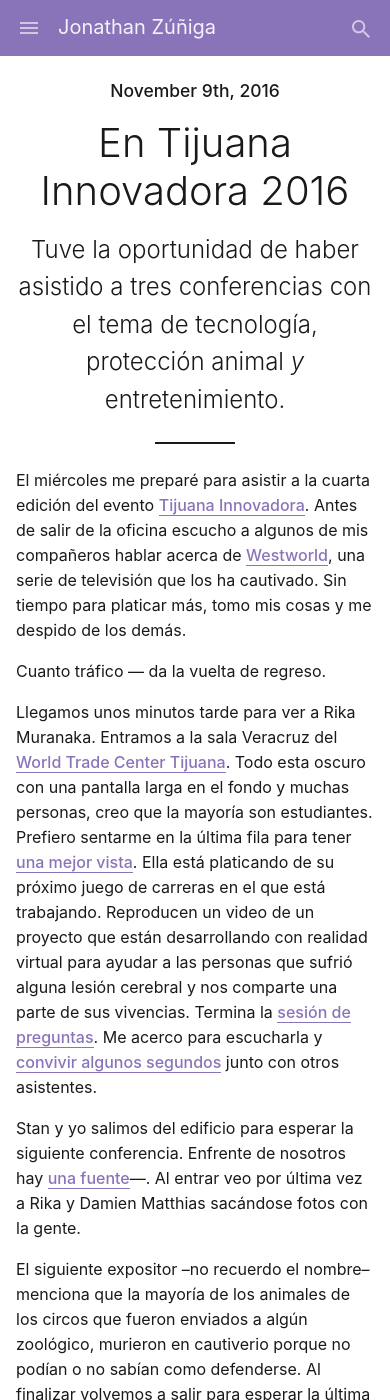
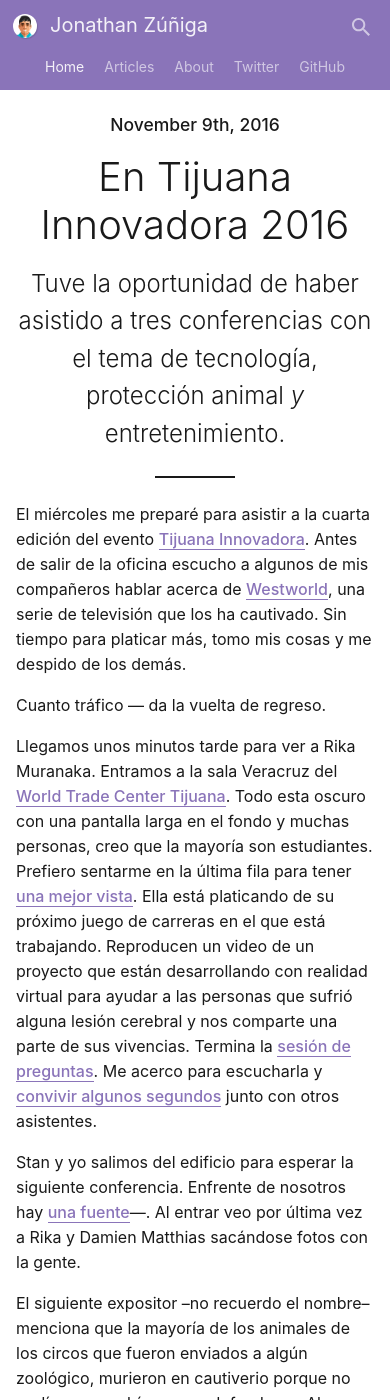
Before and after one commit to jonathanzuniga/jonathanzuniga.github.io, a Jekyll site: the page built from index.html, in a window 390 px wide and 1400 px high. Built offline with Jekyll 4.4.1, drawn with Linux system fonts in a browser that asks for light colours; nearby versions of some CDN libraries.

Commit message:
Modify the header page, remove the drawer.

```diff
--- a/_config.yml
+++ b/_config.yml
@@ -13,7 +13,7 @@ encoding: utf-8
 # Author details
 authors:
   jonathan:
-    avatar: jonathan.jpg
+    avatar: avatar-flat-jz-512.png
     name: Jonathan
     lastname: Zúñiga
     email: jonathanzuniga@gmail.com
--- a/_includes/header.html
+++ b/_includes/header.html
@@ -1,21 +1,21 @@
-{% assign author = site.authors['jonathan'] %}
+{% assign author = site.authors[ 'jonathan' ] %}
 <header class="header">
 	<div class="cntr">
 		<div class="row gutters-0">
 			<div class="col-12">
 				{% assign current = page.url | downcase | split: '/' %}
 				<nav class="navbar navbar--dark maxmd-navbar-responsive">
-					<button id="navbar__toggler" class="btn btn--link navbar__toggler maxmd-order-1 md-d-none">
-						<img src="images/ionicons_svg_md-menu.svg" alt="Menu icon">
+					<button class="header__btn btn btn--link maxmd-order-1">
+						<img class="header__avatar img-responsive" src="{{ site.baseurl }}/images/authors/{{ author.avatar }}" alt="Avatar">
 					</button>
 
 					<div class="navbar__brand maxmd-fxg-1 maxmd-order-2">
-						<a class="navbar__a maxmd-p-left-0" href="{{ site.baseurl }}/">
+						<a class="navbar__a p-left-0" href="{{ site.baseurl }}/">
 							<span class="header__title anim-slide-out-in">{{ author.name }} {{ author.lastname }}</span>
 						</a>
 					</div>
 
-					<div class="navbar__no-collapse maxmd-order-4 jc-space-between maxmd-p-bottom-05 fxg-1 maxmd-d-none">
+					<div class="navbar__no-collapse maxmd-order-4 jc-space-between maxmd-p-bottom-05 fxg-1">
 						<ul class="navbar__menu">
 							<li class="navbar__item {% if page.url == '/' %}active{% endif %}">
 								<a class="navbar__a a a--home" href="{{ site.baseurl }}/">
--- a/_layouts/default.html
+++ b/_layouts/default.html
@@ -19,12 +19,6 @@
 		{% elsif page.url == '/search' %}
 			body--search
 		{% endif %}">
-		<div class="drawer-wrap">
-			<div id="drawer-left" class="drawer drawer--left drawer--overlap"></div>
-
-			<div id="drawer-overlay" class="drawer-overlay"></div>
-
-			<div class="drawer-outside">
 			{% include header.html %}
 
 			<div class="cntr">
@@ -47,7 +41,6 @@
 				</div>
 			</div>
 		</div>
-		</div>
 
 		<script src="https://cdnjs.cloudflare.com/ajax/libs/jquery/3.2.1/jquery.min.js"></script>
 		<script src="{{ '/js/lunr.min.js' | prepend: site.baseurl }}"></script>
--- a/_sass/_style.scss
+++ b/_sass/_style.scss
@@ -123,9 +123,9 @@ input:-webkit-autofill {
 		transition-delay: 3600s;
 	}
 
-	&:hover, &:active, &:focus {
-		-webkit-text-fill-color: $day__navbar__input-color;
-	}
+	// &:hover, &:active, &:focus {
+	// 	-webkit-text-fill-color: $day__navbar__input-color;
+	// }
 }
 
 .cntr {
@@ -133,10 +133,23 @@ input:-webkit-autofill {
 }
 
 .header {
+	background-color: $day__navbar-bg-color;
 	position: -webkit-sticky;
 	position: sticky;
 	top: 0;
 	z-index: 10000;
+}
+
+@media ( max-width: 1023px ) {
+
+	.header {
+		transform: translateY( -50% );
+		transition: transform 0.16s ease-out;
+	}
+
+	.header--full {
+		transform: translateY( 0 );
+	}
 }
 
 .header,
@@ -156,7 +169,19 @@ input:-webkit-autofill {
 
 }
 
-.navbar__toggler,
+.header__btn {
+	display: flex;
+	align-items: center;
+}
+
+.header__avatar {
+	border-radius: 50%;
+	box-shadow: 0.063rem 0.063rem 0.063rem rgba( #000, 0.125 );
+
+	width: 1.5rem;
+	height: 1.5rem;
+}
+
 .header__search-btn {
 	color: #fff;
 	opacity: 0.6;
@@ -192,14 +217,16 @@ input:-webkit-autofill {
 
 @media ( max-width: 1023px ) {
 
-	.navbar__toggler,
-	.navbar__a,
-	.navbar__form {
-		padding: 0.25rem 1rem;
-	}
+	// .header__btn,
+	// .navbar__brand .navbar__a,
+	// .navbar__form {
+	// 	padding-bottom: 0;
+	// }
 
 	.navbar__menu .navbar__a {
 		font-size: 0.875em;
+		padding-top: 0.25rem;
+		padding-bottom: 0.25rem;
 	}
 
 }
@@ -433,69 +460,3 @@ input:-webkit-autofill {
 
 	padding-bottom: 1.5rem;
 }
-
-.drawer-wrap {
-	overflow: initial;
-}
-
-.drawer-is-open {
-	overflow: hidden;
-}
-
-.drawer {
-	box-shadow: none;
-	overflow-y: auto;
-	transition: box-shadow 0.24s ease-out;
-	z-index: 10002;
-}
-
-.drawer-overlay {
-	z-index: 10001;
-}
-
-.drawer.open {
-	box-shadow: 0  8px 10px -5px rgba( 0, 0, 0, 0.2 ),
-				0 16px 24px  2px rgba( 0, 0, 0, 0.14 ),
-				0  6px 30px  5px rgba( 0, 0, 0, 0.12 );
-}
-
-.drawer__body {
-	li {
-		font-size: 0.875em;
-	}
-
-	.a {
-		display: flex;
-		padding: 0.75rem 1rem;
-
-		&:before {
-			content: '';
-
-			background-size: 1.5rem;
-			background-repeat: no-repeat;
-
-			margin-right: 1.5rem;
-
-			width: 1.5rem;
-			height: 1.5rem;
-		}
-
-		&--home:before { background-image: url( '../images/ionicons_svg_md-home.svg' ); }
-		&--articles:before { background-image: url( '../images/ionicons_svg_md-list-box.svg' ); }
-		&--about:before { background-image: url( '../images/ionicons_svg_md-information-circle.svg' ); }
-		&--twitter:before { background-image: url( '../images/ionicons_svg_logo-twitter.svg' ); }
-		&--github:before { background-image: url( '../images/ionicons_svg_logo-github.svg' ); }
-	}
-
-	.ac-c {
-		.a, .a:link, .a:visited {
-			color: rgba( #000, 0.6 );
-		}
-
-		.a:hover {
-			color: $day__a-hover-color;
-		}
-
-		.active .a { color: $day__a-color; }
-	}
-}
--- a/js/scripts.js
+++ b/js/scripts.js
@@ -102,62 +102,39 @@ jQuery( document ).ready( function ( $ ) {
 
 	$( window ).resize( startIScroll );
 
-	// Drawer
 
-	$( '#navbar__toggler' ).click(function () {
 
-		$( '.drawer--left' ).removeClass( 'close' ).addClass( 'open' );
-		$( 'body' ).removeClass( 'drawer-is-close' ).addClass( 'drawer-is-open' );
+	var lastScroll = 0;
 
-	});
+	$( '.header' ).addClass( 'header--full' );
 
-	$( 'body' ).on( 'click', '#drawer-overlay, .drawer__body .a', function () {
+	$( window ).scroll( function () {
 
-		console.log( 'hi' );
+		if ( $( window ).width() < 1024 ) {
 
-		$( '.drawer--left' ).removeClass( 'open' ).addClass( 'close' );
-		$( 'body' ).removeClass( 'drawer-is-open' ).addClass( 'drawer-is-close' );
+			setTimeout( function () {
 
-	});
+				let scroll = $( window ).scrollTop();
 
-	$( window ).resize( function () {
+				if ( scroll > lastScroll + 16 ) {
 
-		if ( $( window ).width() >= 1024 ) {
+					$( '.header' ).removeClass( 'header--full' );
 
-			$( '.drawer' ).removeClass( 'open' );
-			$( 'body' ).removeClass( 'drawer-is-open' );
+				} else if ( scroll < lastScroll - 16 ) {
+
+					$( '.header' ).addClass( 'header--full' );
+
+				}
+
+				lastScroll = scroll;
+
+			}, 400 );
 
 		}
 
 	} );
 
-	function putDrawerContent() {
 
-		if ( $( window ).width() < 1024 ) {
-
-			let sidebar = $( '.navbar__menu' ).clone();
-
-			$( '#drawer-left' ).html( '' );
-
-			sidebar
-				.addClass( 'ls-unstyled ac-c' )
-				.removeClass( 'navbar__menu' )
-				.children()
-				.removeClass( 'navbar__item' )
-				.children()
-				.removeClass( 'navbar__a' )
-				.closest( 'ul' )
-				.wrapAll( '<div class="drawer__body" />' )
-				.parent()
-				.appendTo( '#drawer-left' );
-
-		}
-
-	}
-
-	putDrawerContent();
-
-	$( window ).resize( putDrawerContent );
 
 	// $('#search__input, #search__btn-submit').on('focus', function() {
 	// 	$(this).parent().addClass('focus');
```
Also changed, not shown: images/authors/jonathan-bw.jpg (deleted), images/authors/jonathan.jpg (deleted), images/ionicons_svg_logo-github.svg (deleted), images/ionicons_svg_logo-twitter.svg (deleted), images/ionicons_svg_md-home.svg (deleted), images/ionicons_svg_md-information-circle.svg (deleted), images/ionicons_svg_md-list-box.svg (deleted), images/ionicons_svg_md-menu.svg (deleted). Lines whose indentation alone changed are shown as unchanged.
